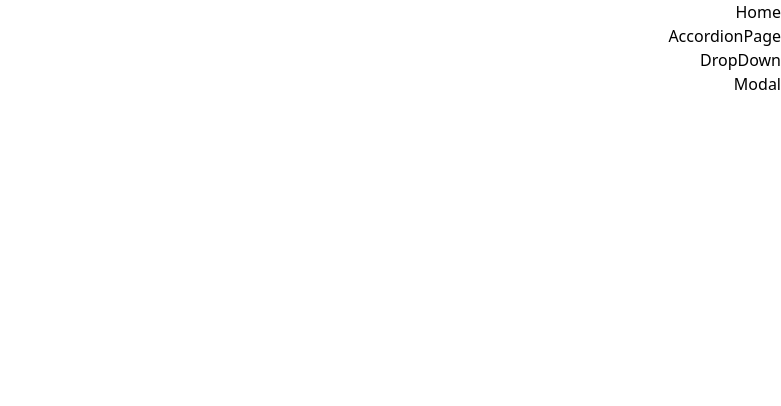
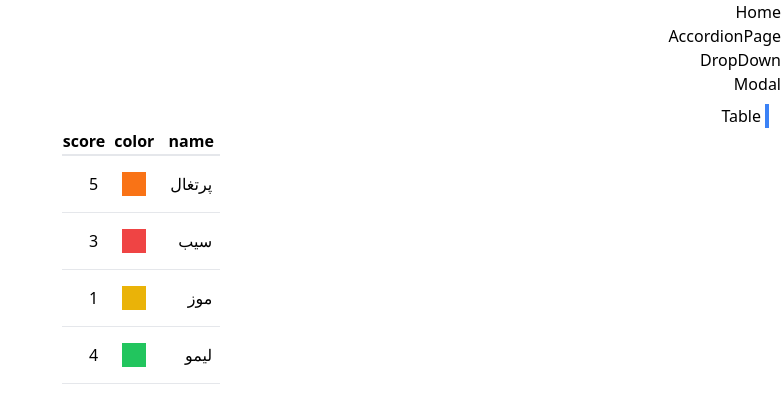
Before and after one commit to mrejo11/single-page-react-tut, a React (Create React App) app: page /table in a window 1280 px wide. Shown: the top 406 px of the page, without its empty margins (499-1280 px from the left). Built offline with nearby package versions, Linux system fonts and the light colour scheme; what tailwindcss-rtl would draw is missing.

Commit message:
addTable

```diff
--- a/src/App.js
+++ b/src/App.js
@@ -4,6 +4,7 @@ import AccordionPage from "./pages/AccordionPage"
 import DropDownPages from "./pages/DropDownPages"
 import Navigation from "./component/navigation"
 import ModalPage from "./pages/ModalPage";
+import TablePage from "./pages/TablePage";
 function App() {
 
   return (
@@ -14,6 +15,7 @@ function App() {
     <Route path="/accordion" element={<AccordionPage />} />
     <Route path="/dropDown" element={<DropDownPages />} />
     <Route path="/modal" element={<ModalPage />} />
+    <Route path="/table" element={<TablePage />} />
   </Routes>
  </BrowserRouter>
   )
--- /dev/null
+++ b/src/component/Table.js
@@ -0,0 +1,36 @@
+
+
+function Table({data,config}) {
+
+    const renderHeaders=config.map((column)=>{
+        return <th key={column.lable}>{column.lable}</th>
+    })
+    const renderRows=data.map((rowData)=>{
+        const renderCells=config.map((column)=>{
+            return (
+                <td key={column.lable} className="p-2">{column.render(rowData)}</td>
+            )
+        })
+        return (
+            <tr className="border-b" key={rowData.name}>
+              {renderCells}
+            </tr>
+        )
+    })
+  return (
+    <div className=" flex items-center justify-center">
+     <table className="table-auto border-spacing-2">
+        <thead>
+            <tr className="border-b-2">
+              {renderHeaders}
+            </tr>
+        </thead>
+        <tbody>
+            {renderRows}
+        </tbody>
+     </table>
+    </div>
+  )
+}
+
+export default Table
--- a/src/component/navigation.js
+++ b/src/component/navigation.js
@@ -34,6 +34,15 @@ function Navigation() {
         Modal
       </Link>
       </div>
+      <div className={
+          location.pathname === "/table" ? "mt-2 pr-1 border-r-4 border-blue-500 mr-3" : null
+        }>
+      <Link
+        to="/table"
+      >
+        Table
+      </Link>
+      </div>
     </>
   );
 }
--- /dev/null
+++ b/src/pages/TablePage.js
@@ -0,0 +1,25 @@
+import Table from "../component/Table";
+
+function TablePage() {
+  const data = [
+    { name: "پرتغال", color: "bg-orange-500", score: 5 },
+    { name: "سیب", color: "bg-red-500", score: 3 },
+    { name: "موز", color: "bg-yellow-500", score: 1 },
+    { name: "لیمو", color: "bg-green-500", score: 4 },
+  ];
+
+  const config = [
+    { lable: "name", render: (fruit) => fruit.name },
+    { lable: "color", render:(fruit)=><div className={`p-3 m-2 ${fruit.color}`} />},
+    { lable: "score" ,render:(fruit)=>fruit.score},
+  ];
+
+
+  return (
+    <div>
+      <Table data={data} config={config} />
+    </div>
+  );
+}
+
+export default TablePage;
```
Also changed, not shown: src/pages/ModalPage.js (+27 -11 lines).
